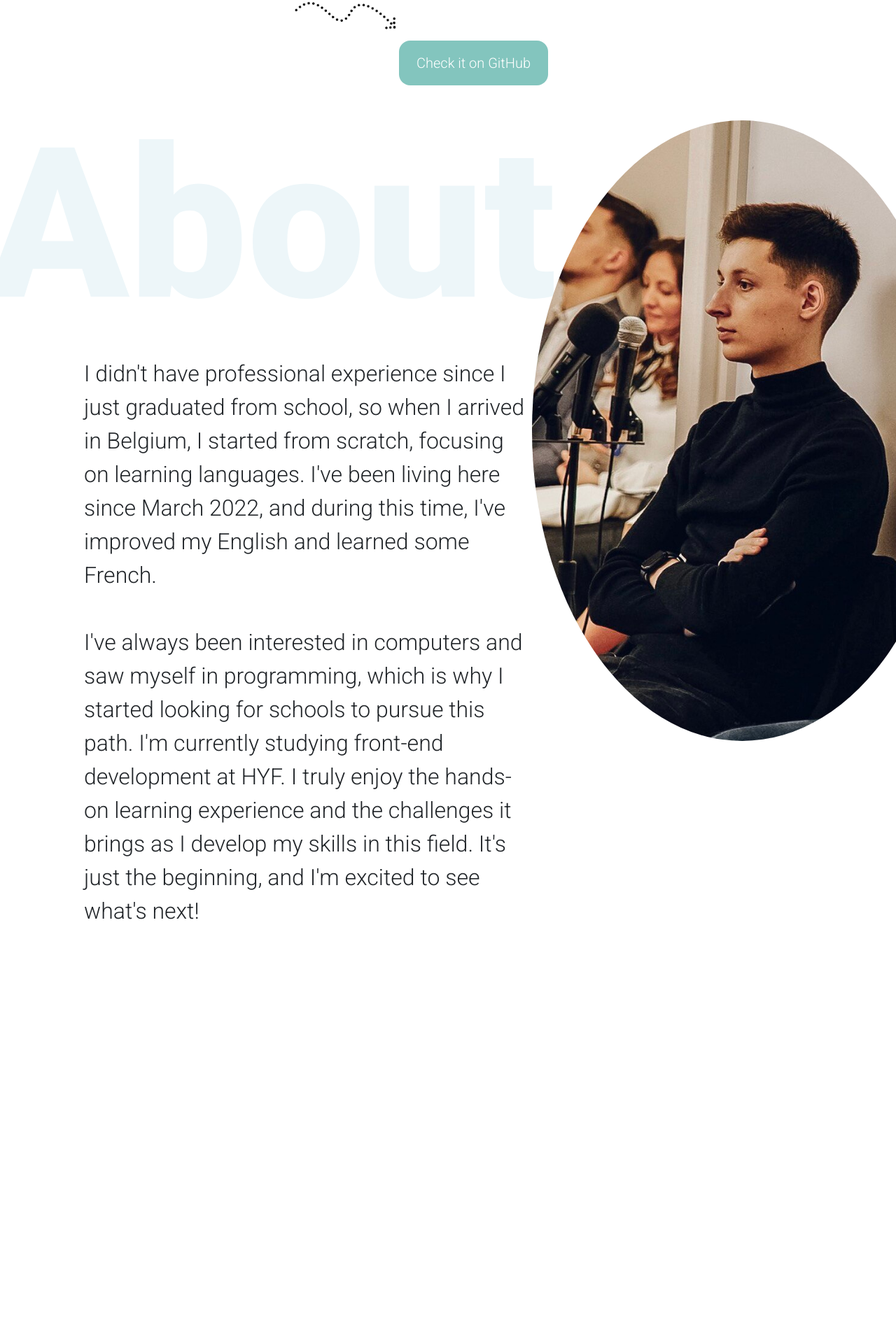
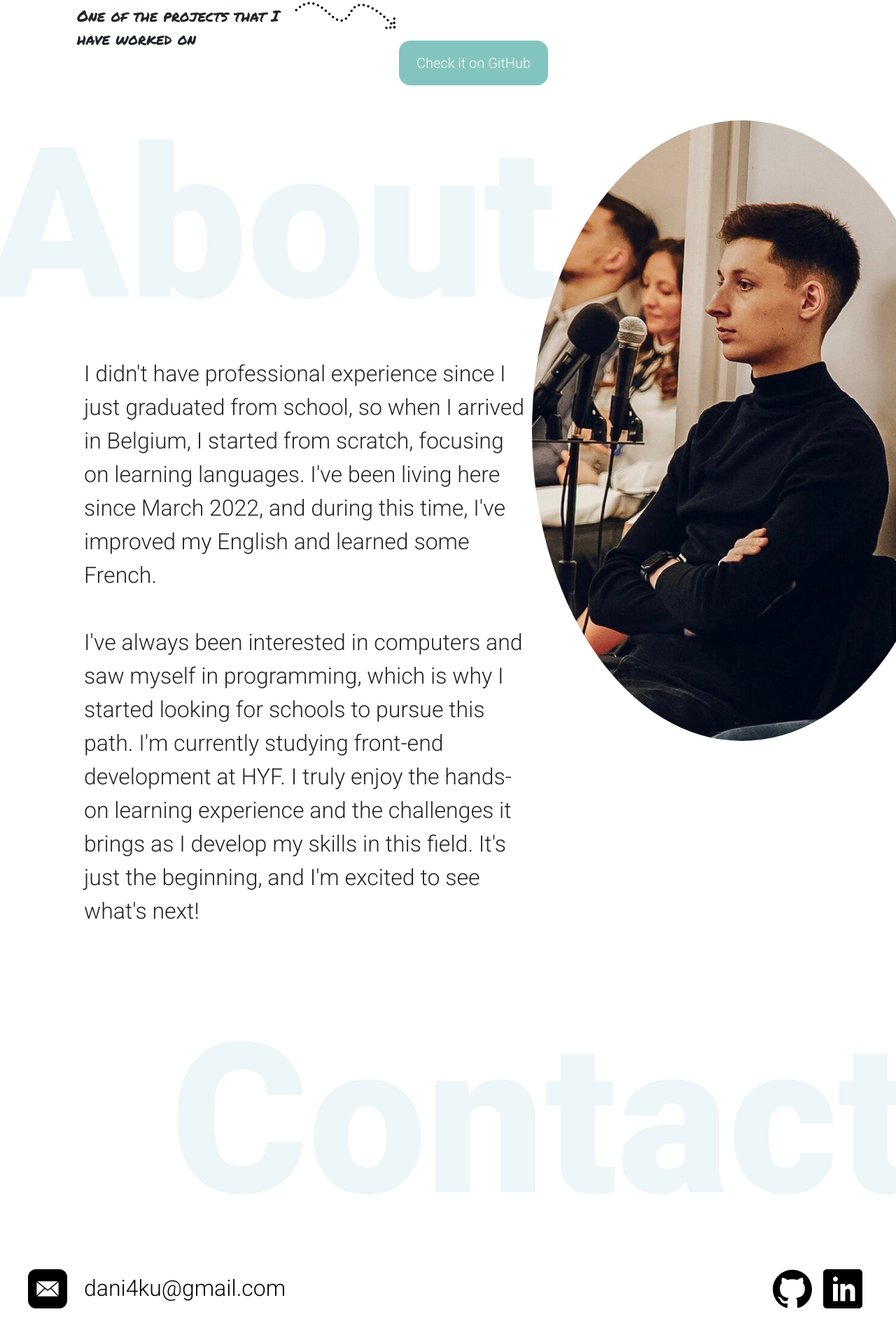
Before and after one commit to danmkt00/My-Portfolio, a website: page index.html in a window 1280 px wide. Shown: the part 2107-4015 px from the top of the page at 70% size. Before the commit the page ends 3569 px from the top, so only its background shows below. Drawn offline with nearby package versions, Linux system fonts and the light colour scheme.

Commit message:
add contact info

```diff
--- a/index.html
+++ b/index.html
@@ -1,16 +1,13 @@
 <!DOCTYPE html>
 <html lang="en">
+
 <head>
   <meta charset="UTF-8" />
   <link rel="icon" type="image/svg+xml" href="./client/assets/favicon.ico" />
   <meta name="viewport" content="width=device-width, initial-scale=1.0" />
   <title>project!</title>
-    <link
-      href="https://cdn.jsdelivr.net/npm/bootstrap@5.1.3/dist/css/bootstrap.min.css"
-      rel="stylesheet"
-      integrity="sha384-1BmE4kWBq78iYhFldvKuhfTAU6auU8tT94WrHftjDbrCEXSU1oBoqyl2QvZ6jIW3"
-      crossorigin="anonymous"
-    />
+  <link href="https://cdn.jsdelivr.net/npm/bootstrap@5.1.3/dist/css/bootstrap.min.css" rel="stylesheet"
+    integrity="sha384-1BmE4kWBq78iYhFldvKuhfTAU6auU8tT94WrHftjDbrCEXSU1oBoqyl2QvZ6jIW3" crossorigin="anonymous" />
   <link href="./styles/index.css" rel="stylesheet" />
 </head>
 
@@ -37,11 +34,7 @@
 
   <!-- Intro section -->
   <section id="main">
-      <img
-        src="assets/Arrow5.png"
-        alt="main-arrow"
-        class="position-absolute main-arrow"
-      />
+    <img src="assets/Arrow5.png" alt="main-arrow" class="position-absolute main-arrow" />
     <div class="main main-header">
       <h1 class="main-heading">Hello.</h1>
       <div class="typing-wrapper">
@@ -51,8 +44,8 @@
         <div class="cursor"></div>
       </div>
       <h3 class="main-para resp-text mb-4">
-          I&#39;m a Ukrainian who decided to pursue a career in front-end
-          development and began my journey at HYF School. I&#39;m excited to
+        I'm a Ukrainian who decided to pursue a career in front-end
+        development and began my journey at HYF School. I'm excited to
         create intuitive, user-friendly websites and continuously improve my
         skills.
       </h3>
@@ -62,15 +55,8 @@
         <a href="https://github.com/danmkt00" target="_blank">
           <img src="assets/github.svg" alt="github" class="logo mx-2" />
         </a>
-          <a
-            href="https://www.linkedin.com/in/daniiel-mykytiuk-3a339b26b/"
-            target="_blank"
-          >
-            <img
-              src="assets/linkedin-square.svg"
-              alt="linkedin"
-              class="logo mx-2"
-            />
+        <a href="https://www.linkedin.com/in/daniiel-mykytiuk-3a339b26b/" target="_blank">
+          <img src="assets/linkedin-square.svg" alt="linkedin" class="logo mx-2" />
         </a>
       </div>
     </section>
@@ -99,34 +85,18 @@
     </div>
     <div class="d-flex justify-content-end resp-positioning">
       <div class="position-relative small-hide">
-          <img
-            src="assets/Arrow3.png"
-            alt="tutorial-arrow"
-            class="position-absolute tutorial-arrow"
-          />
-          <span class="position-absolute tutorial-text"
-            >One of the projects that I have worked on
+        <img src="assets/Arrow3.png" alt="tutorial-arrow" class="position-absolute tutorial-arrow" />
+        <span class="position-absolute tutorial-text">One of the projects that I have worked on
         </span>
-          <img
-            src="assets/Arrow5.png"
-            alt="tutorial-btn-arrow"
-            class="position-absolute tutorial-btn-arrow"
-          />
-          <a
-            href="https://github.com/BF-FrontEnd-class-2025/group-2-all-about-trees"
-            target="_blank"
-          >
+        <img src="assets/Arrow5.png" alt="tutorial-btn-arrow" class="position-absolute tutorial-btn-arrow" />
+        <a href="https://github.com/BF-FrontEnd-class-2025/group-2-all-about-trees" target="_blank">
           <div class="btn position-absolute tutorial-btn text-nowrap">
             Check it on GitHub
           </div>
         </a>
       </div>
       <div class="iframe-cont">
-          <img
-            src="./assets/all-about-trees.png"
-            class="responsive-iframe"
-            alt="all about trees wireframe"
-          />
+        <img src="./assets/all-about-trees.png" class="responsive-iframe" alt="all about trees wireframe" />
       </div>
     </div>
   </section>
@@ -134,27 +104,45 @@
   <!-- About section -->
   <section id="about" class="about-cont position-relative mb-5">
     <h1 class="about-heading resp-heading">About</h1>
-      <img
-        src="assets/me.jpg"
-        alt="profile image"
-        class="position-absolute avatar"
-      />
+    <img src="assets/me.jpg" alt="profile image" class="position-absolute avatar" />
     <p class="about-text resp-text">
-        I didn&#39;t have professional experience since I just graduated from
+      I didn't have professional experience since I just graduated from
       school, so when I arrived in Belgium, I started from scratch, focusing
-        on learning languages. I&#39;ve been living here since March 2022, and
-        during this time, I&#39;ve improved my English and learned some French.
+      on learning languages. I've been living here since March 2022, and
+      during this time, I've improved my English and learned some French.
       <br />
       <br />
-        I&#39;ve always been interested in computers and saw myself in
+      I've always been interested in computers and saw myself in
       programming, which is why I started looking for schools to pursue this
-        path. I&#39;m currently studying front-end development at HYF. I truly
+      path. I'm currently studying front-end development at HYF. I truly
       enjoy the hands-on learning experience and the challenges it brings as I
-        develop my skills in this field. It&#39;s just the beginning, and
-        I&#39;m excited to see what&#39;s next!
+      develop my skills in this field. It's just the beginning, and
+      I'm excited to see what's next!
       <br />
       <br />
     </p>
   </section>
+
+  <!-- Contact section -->
+  <section id="contact" class="my-5">
+    <div class="d-flex justify-content-end mb-4">
+      <h1 class="contact-heading resp-heading">Contact</h1>
+    </div>
+    <div class="d-flex justify-content-between flip-flex">
+      <a href="mailto:amy@codecast.io" class="d-flex align-items-center mb-3">
+        <img src="assets/email.svg" alt="email icon" class="logo me-4" />
+        <h3 class="contact-text resp-text mb-0">dani4ku@gmail.com</h3>
+      </a>
+      <div class="d-flex justify-content-end">
+        <a href="https://github.com/danmkt00" target="_blank">
+          <img src="assets/github.svg" alt="github" class="logo mx-2" />
+        </a>
+        <a href="https://www.linkedin.com/in/daniiel-mykytiuk-3a339b26b/" target="_blank">
+          <img src="assets/linkedin-square.svg" alt="linkedin" class="logo mx-2" />
+        </a>
+      </div>
+    </div>
+  </section>
 </body>
+
 </html>
--- a/styles/something.css
+++ b/styles/something.css
@@ -126,6 +126,14 @@ a:hover {
   left: 180px;
 }
 
+.tutorial-text {
+  font-family: "Permanent Marker", cursive;
+  font-size: 22px;
+  width: 300px;
+  right: -10px;
+  bottom: -130px;
+}
+
 .tutorial-arrow {
   height: 130px;
   right: 20px;
@@ -210,3 +218,19 @@ a:hover {
   top: 30px;
   border-radius: 50%;
 }
+
+/* Contact section */
+.contact-heading {
+  font-family: Roboto, sans-serif;
+  font-weight: 900;
+  color: #edf6f9;
+  font-size: 300px;
+  margin-right: -60px;
+}
+
+.contact-text {
+  font-family: Roboto, sans-serif;
+  font-weight: 300;
+  font-size: 32px;
+  color: black;
+}
```
Also changed, not shown: planning/design.md (+2 -0 lines), planning/design.png. Lines whose indentation alone changed are shown as unchanged.
